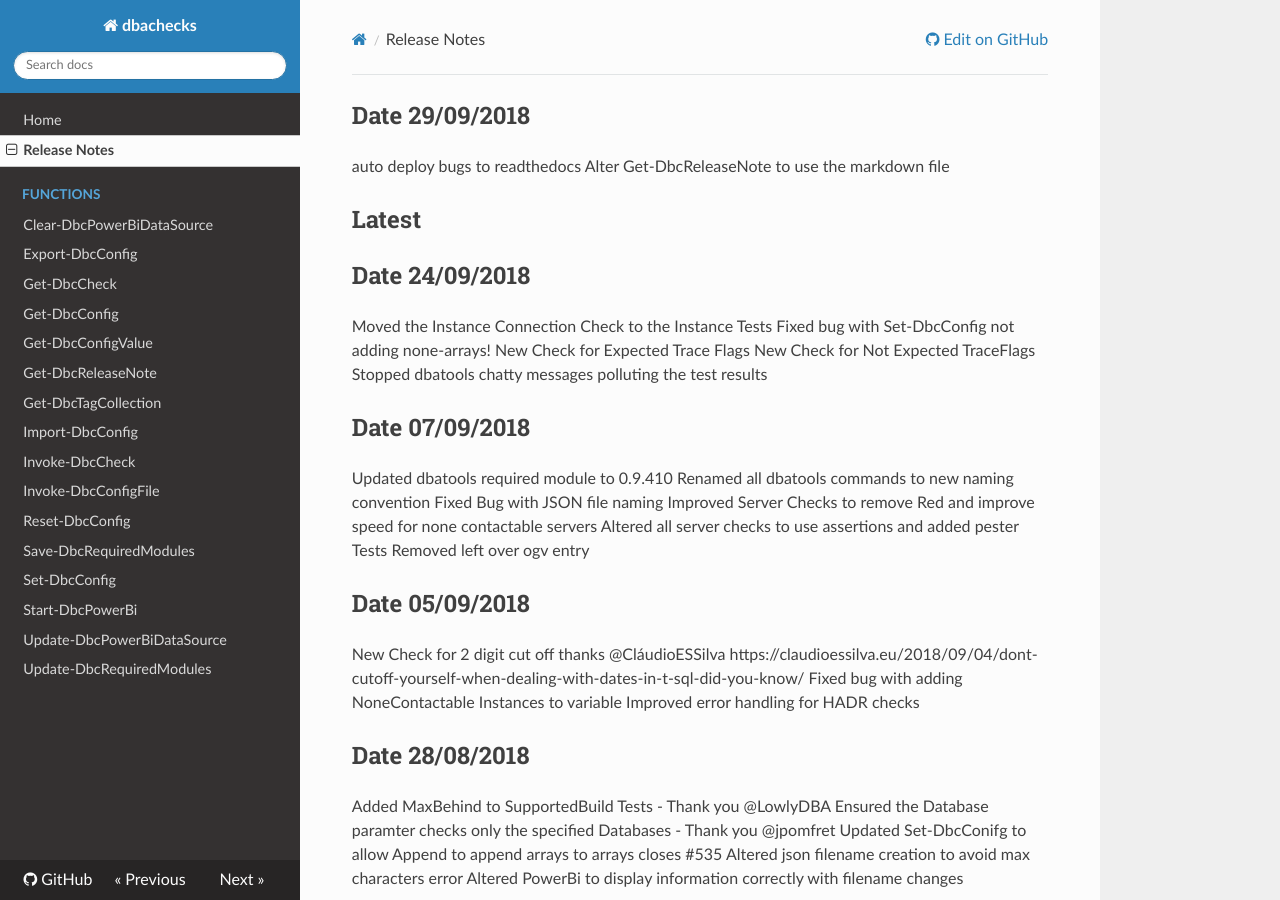
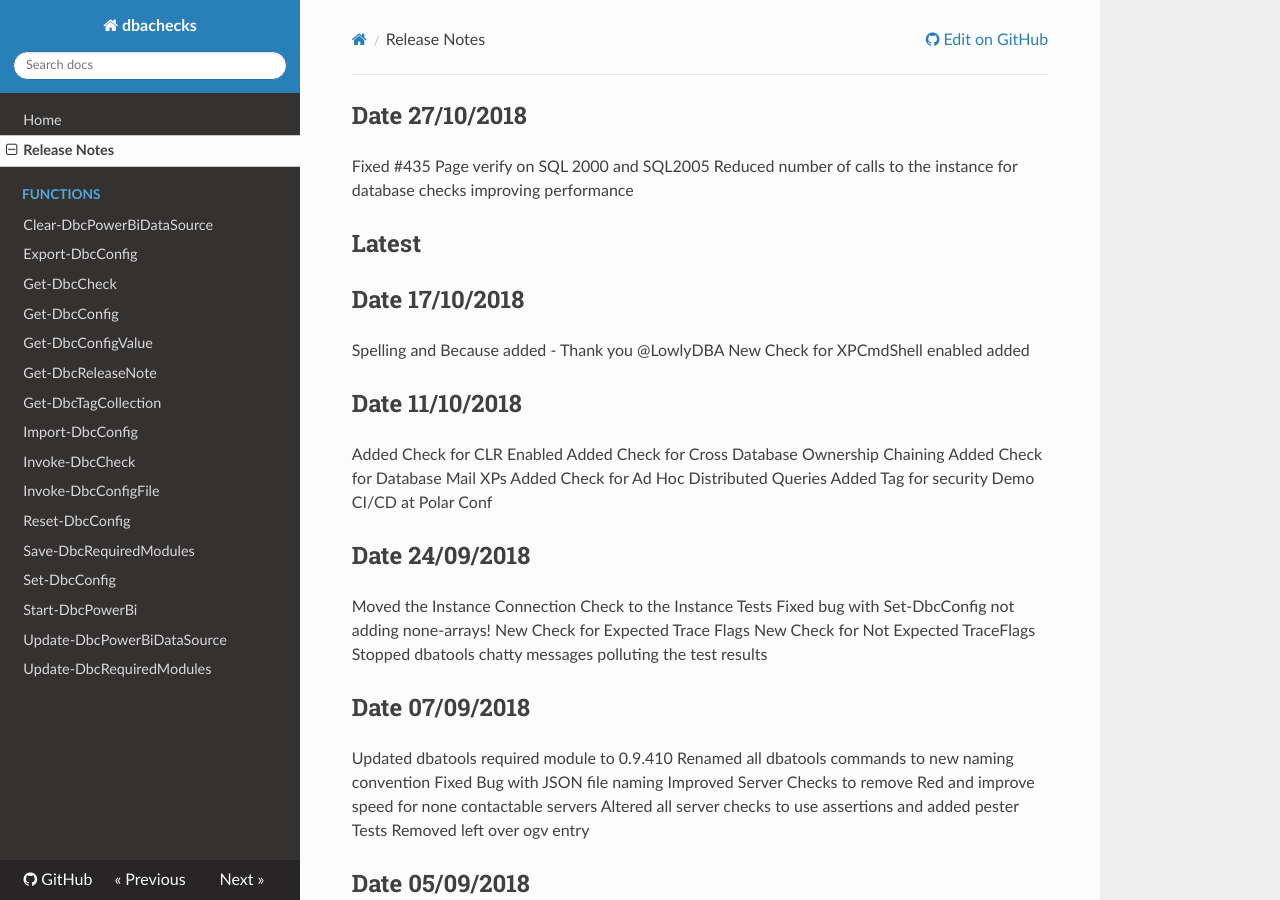
Before and after one commit to dataplat/dbachecks, an MkDocs documentation site: the page built from docs/RELEASE.md, in a window 1280 px wide and 900 px high. Built offline with MkDocs 1.6.1, drawn with Linux system fonts in a browser that asks for light colours; nearby versions of some CDN libraries; old or Windows-style settings are respelled for this version of MkDocs.

Commit message:
added release notes ***NO_CI***

```diff
--- a/docs/RELEASE.md
+++ b/docs/RELEASE.md
@@ -1,8 +1,20 @@
-## Date 29/09/2018
-auto deploy bugs to readthedocs
-Alter Get-DbcReleaseNote to use the markdown file
+## Date 27/10/2018
+Fixed #435 Page verify on SQL 2000 and SQL2005
+Reduced number of calls to the instance for database checks improving performance
 
 ##Latest
+
+## Date 17/10/2018
+Spelling and Because added - Thank you @LowlyDBA
+New Check for XPCmdShell enabled added
+
+## Date 11/10/2018
+Added Check for CLR Enabled
+Added Check for Cross Database Ownership Chaining
+Added Check for Database Mail XPs
+Added Check for Ad Hoc Distributed Queries
+Added Tag for security
+Demo CI/CD at Polar Conf
 
 ## Date 24/09/2018
 Moved the Instance Connection Check to the Instance Tests
```
Also changed, not shown: 2 other files.
